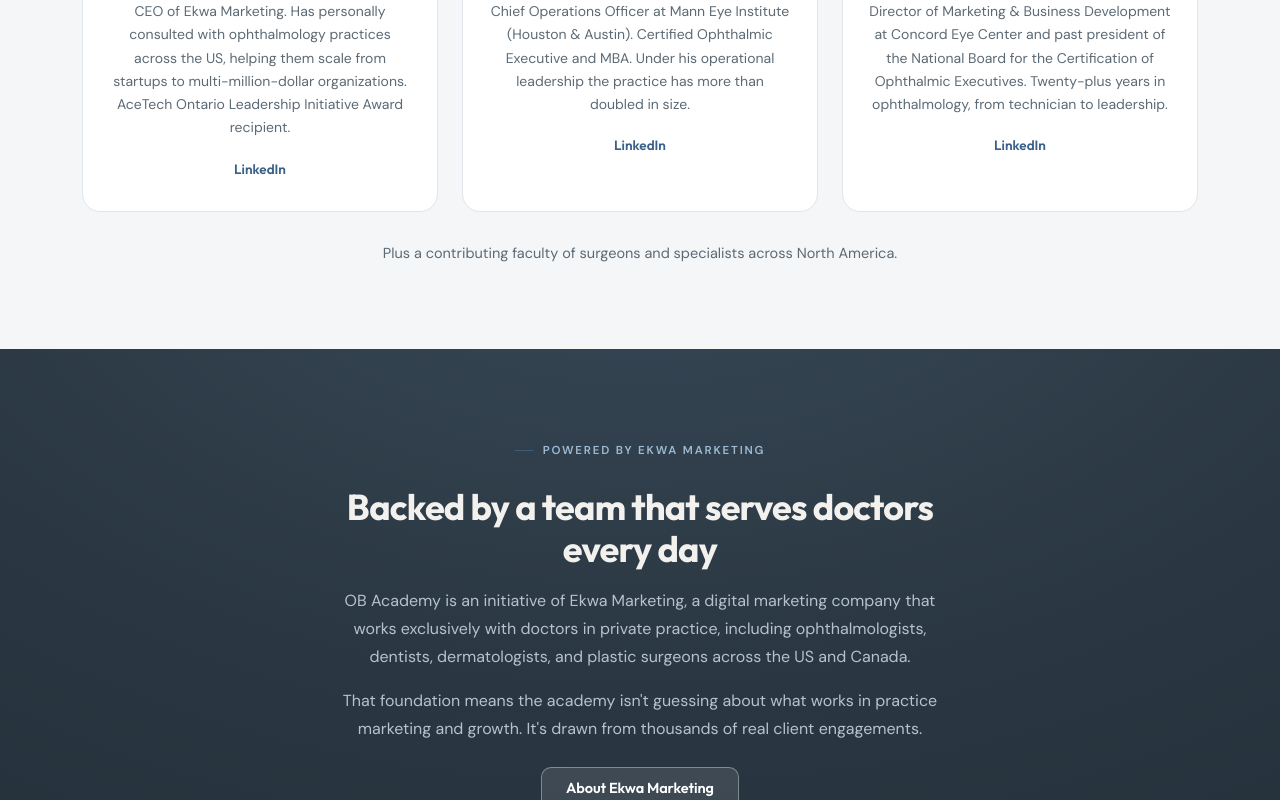
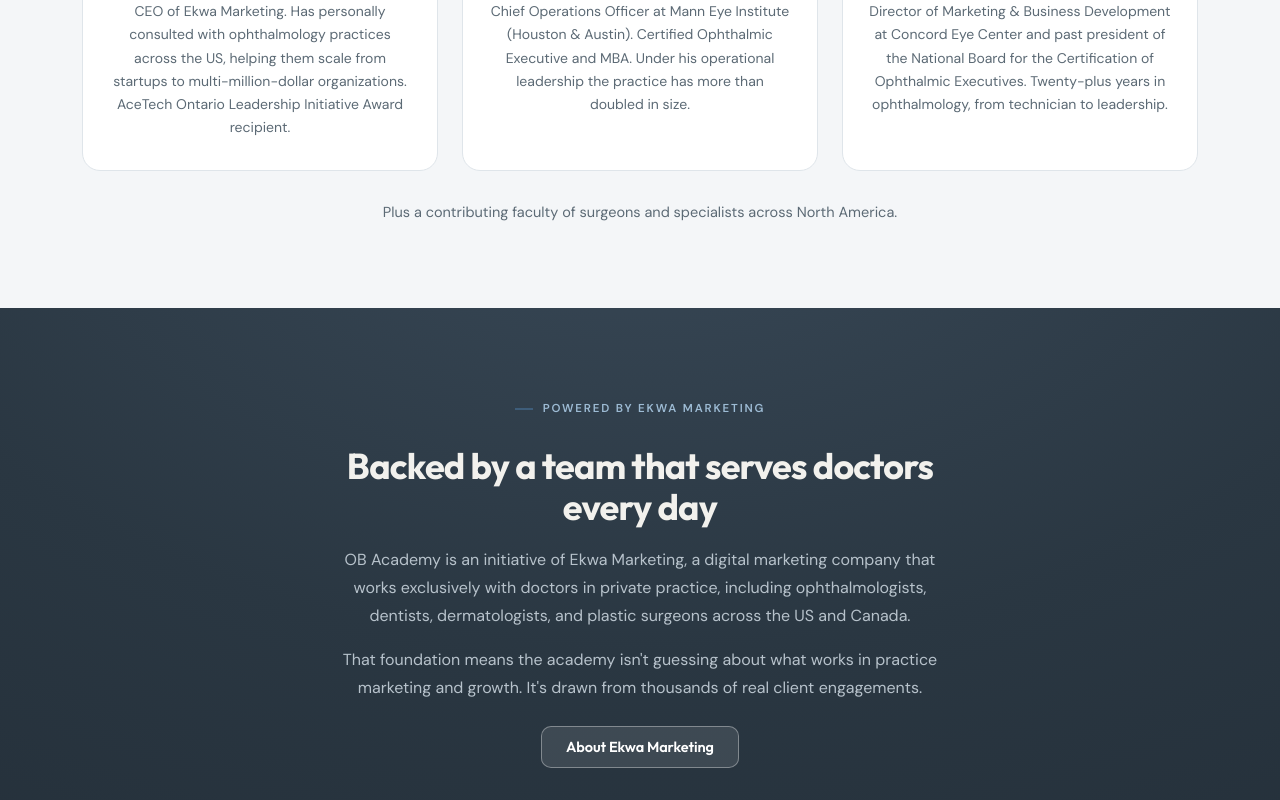
Before and after one commit to marketing254/Ophthalmology, a Next.js app: page /about in a window 1280 px wide. Shown: the part 3811-4611 px from the top of the page. Built offline with nearby package versions, Linux system fonts and the light colour scheme; no server answers.

Commit message:
fixed broken links

```diff
--- a/app/about/about.css
+++ b/app/about/about.css
@@ -75,9 +75,7 @@
 .ph-mono{display:flex;width:100%;height:100%;align-items:center;justify-content:center;background:radial-gradient(120% 120% at 30% 20%,#3E4E5C,#2A3742);color:#9DBBD4;font:700 28px var(--font-display);letter-spacing:.04em}
 .member h3{font-size:17.5px;font-weight:700}
 .member .role{display:inline-block;font:600 11.5px var(--font-body);letter-spacing:.1em;text-transform:uppercase;color:var(--sky);margin:5px 0 14px}
-.member p{font-size:14px;line-height:1.66;color:var(--ink-soft);margin-bottom:16px}
-.member .li{display:inline-flex;align-items:center;gap:7px;font:600 13.5px var(--font-display);color:var(--royal)}
-.member .li:hover{color:var(--sky)}
+.member p{font-size:14px;line-height:1.66;color:var(--ink-soft)}
 .team-note{text-align:center;margin-top:30px;font-size:14.5px;color:var(--slate)}
 @media(max-width:900px){.team-grid{grid-template-columns:1fr}}
 
--- a/app/about/page.js
+++ b/app/about/page.js
@@ -238,9 +238,6 @@
                 <h3>{m.name}</h3>
                 <span className="role">{m.role}</span>
                 <p>{m.bio}</p>
-                <a className="li" href="https://www.linkedin.com/company/ophthalmology-business-academy/">
-                  LinkedIn
-                </a>
               </article>
             ))}
           </div>
```
